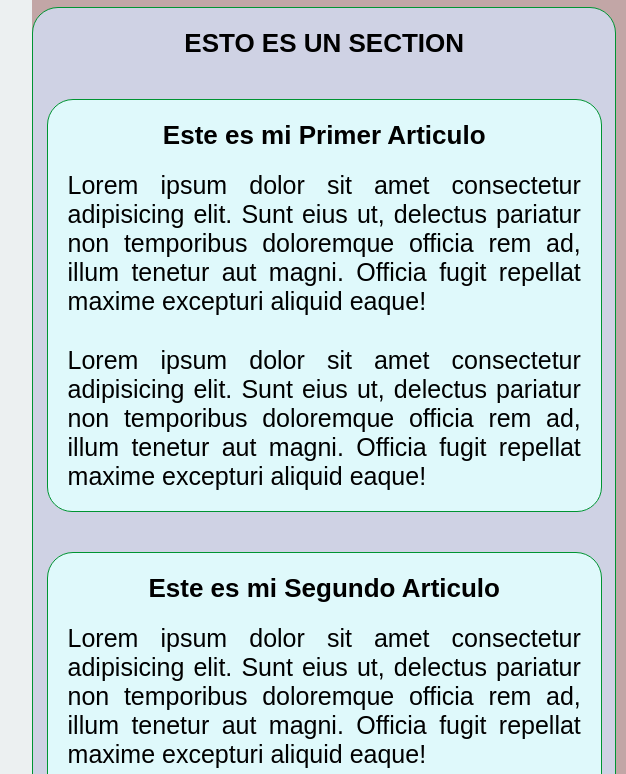
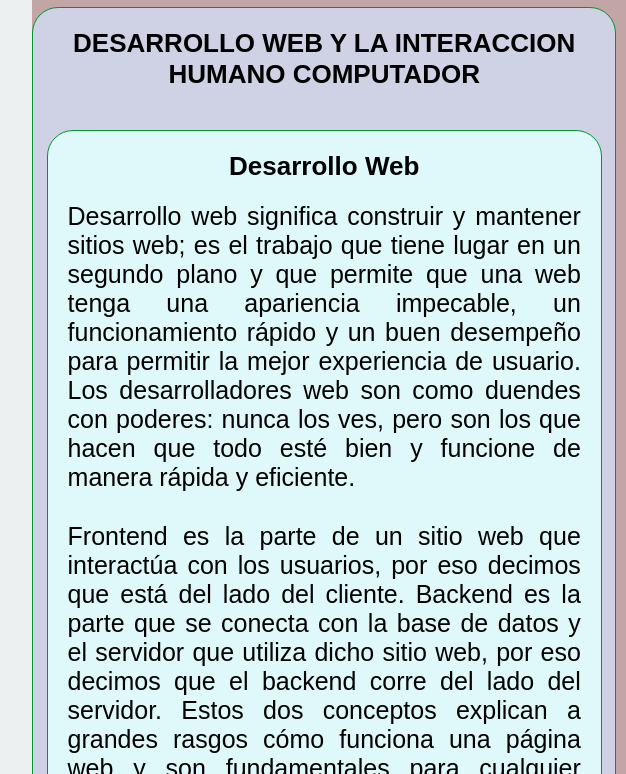
Before and after one commit to JUANCITOPENA/Mi_Sitio_Web, a plain HTML site: page index.html in a window 1280 px wide. Shown: the part 186-960 px from the top of the page, 160-786 px from the left. Drawn offline with Linux system fonts and the light colour scheme.

Commit message:
Nuevos Cambios en Parrafos y definiciones
Nuevos Cambios en Parrafos y definiciones

```diff
--- a/index.html
+++ b/index.html
@@ -44,21 +44,25 @@
 
          <section>
 
-            <h2>ESTO ES UN SECTION</h2>
+            <h2>DESARROLLO WEB Y LA INTERACCION HUMANO COMPUTADOR</h2>
 
             <article class="primero">
-                <h2>Este es mi Primer Articulo</h2>
+                <h2>Desarrollo Web</h2>
 
                 <p class="parrafos">
-                    Lorem ipsum dolor sit amet consectetur adipisicing elit. Sunt eius ut, delectus pariatur non
-                    temporibus doloremque officia rem ad, illum tenetur aut magni. Officia fugit repellat maxime
-                    excepturi aliquid eaque!
+                    Desarrollo web significa construir y mantener sitios web; es el trabajo que tiene lugar en un
+                    segundo plano y que permite que una web tenga una apariencia impecable, un funcionamiento rápido
+                     y un buen desempeño para permitir la mejor experiencia de usuario. Los desarrolladores web son
+                     como duendes con poderes: nunca los ves, pero son los que hacen que todo esté bien y funcione
+                     de manera rápida y eficiente.
                 </p>
 
                 <p class="parrafos">
-                    Lorem ipsum dolor sit amet consectetur adipisicing elit. Sunt eius ut, delectus pariatur non
-                    temporibus doloremque officia rem ad, illum tenetur aut magni. Officia fugit repellat maxime
-                    excepturi aliquid eaque!
+                    Frontend es la parte de un sitio web que interactúa con los usuarios, por eso decimos que está del lado del cliente.
+                     Backend es la parte que se conecta con la base de datos y el servidor que utiliza dicho sitio web, por eso decimos
+                     que el backend corre del lado del servidor. Estos dos conceptos explican a grandes rasgos cómo funciona una página
+                     web y son fundamentales para cualquier persona que trabaje en el mundo digital, ya sea en programación, marketing,
+                      diseño o emprendimiento.
                 </p>
 
 
@@ -66,18 +70,14 @@
 
             <article class="segundo">
 
-                <h2>Este es mi Segundo Articulo</h2>
+                <h2>Interacion Humano Computador</h2>
 
                 <p class="parrafos">
-                    Lorem ipsum dolor sit amet consectetur adipisicing elit. Sunt eius ut, delectus pariatur non
-                    temporibus doloremque officia rem ad, illum tenetur aut magni. Officia fugit repellat maxime
-                    excepturi aliquid eaque!
+                    La disciplina que estudia cómo las personas interactúan con las computadoras y hasta qué punto las computadoras se desarrollan para interactuar con las personas se llama Interacción Humano-Computadora. HCI consta de tres componentes: los usuarios, los ordenadores y la interacción entre ellos.
                 </p>
 
                 <p class="parrafos">
-                    Lorem ipsum dolor sit amet consectetur adipisicing elit. Sunt eius ut, delectus pariatur non
-                    temporibus doloremque officia rem ad, illum tenetur aut magni. Officia fugit repellat maxime
-                    excepturi aliquid eaque!
+                    Es un dominio interdisciplinario que abarca disciplinas como la informática, la ingeniería de los factores humanos, la inteligencia artificial, la lingüística, la filosofía, la antropología y la ciencia cognitiva.
                 </p>
 
 
```
